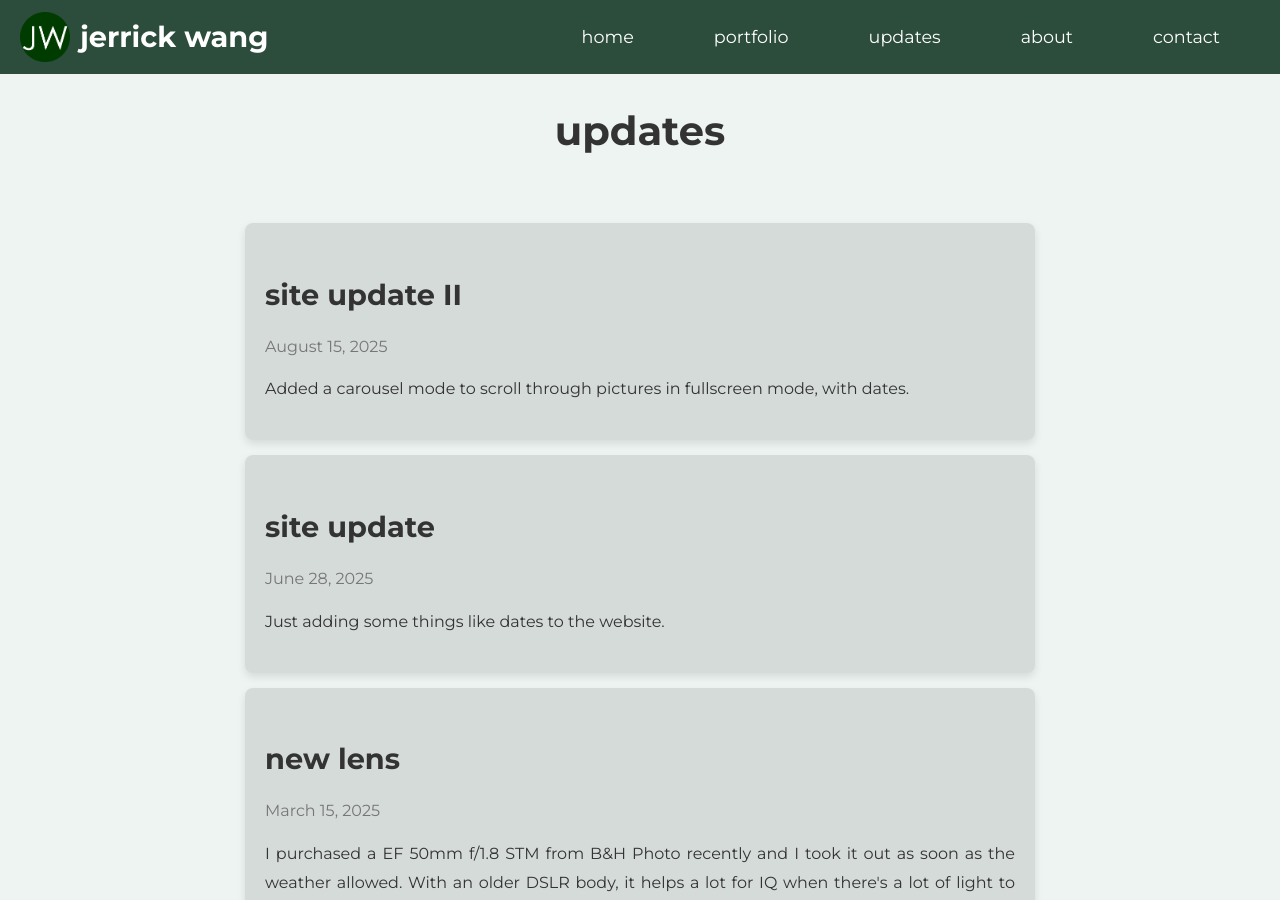
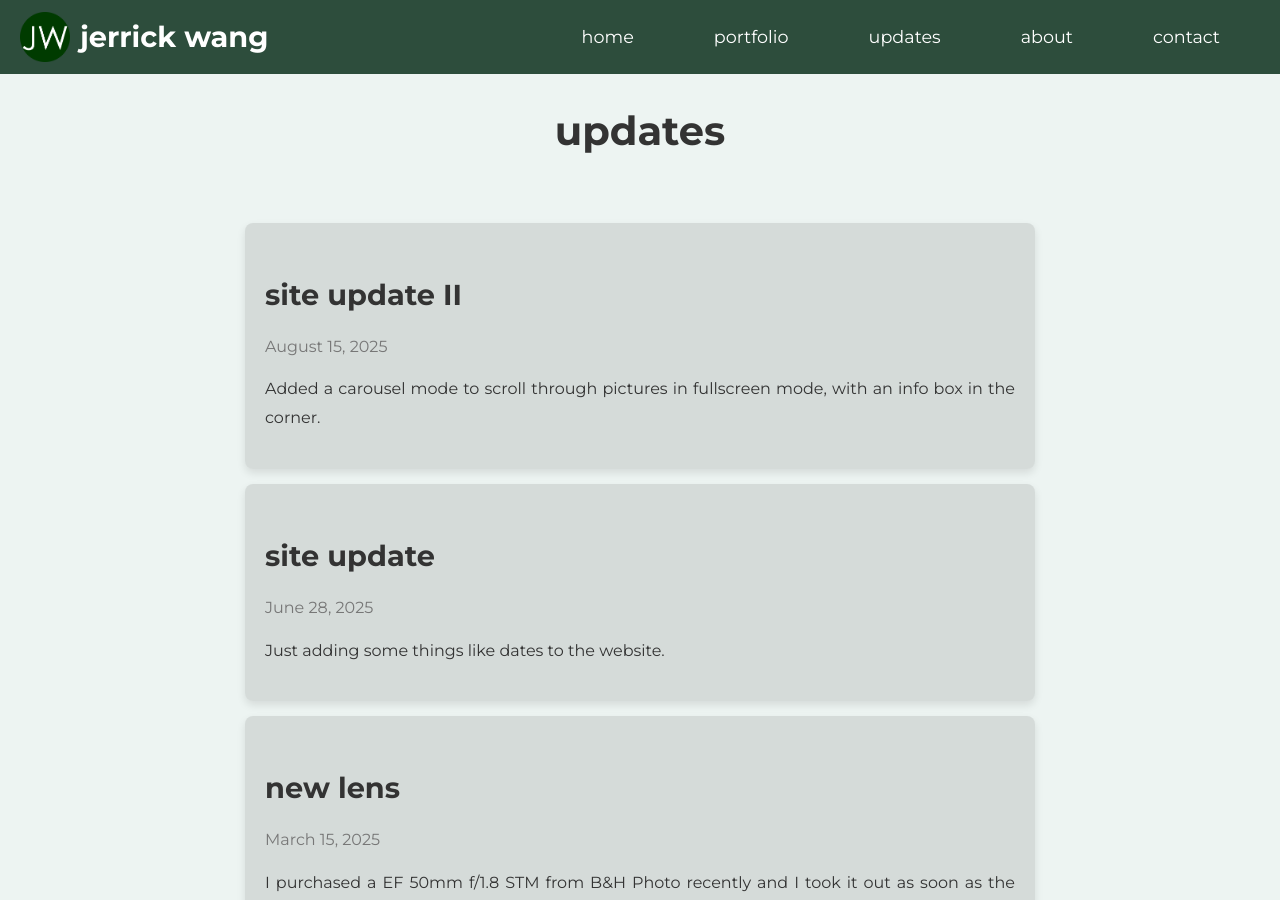
Before and after one commit to jerrickwang/jerrickwang.github.io, a Jekyll site: the page built from updates.md, in a window 1280 px wide and 900 px high. Built offline with Jekyll 4.4.1, drawn with Linux system fonts in a browser that asks for light colours.

Commit message:
Update updates.md

```diff
--- a/updates.md
+++ b/updates.md
@@ -8,7 +8,7 @@ permalink: /updates/
     <p class="post-title">site update II</p>
     <p class="post-date">August 15, 2025</p>
     <div class="post-body">
-      <p>Added a carousel mode to scroll through pictures in fullscreen mode, with dates.</p>
+      <p>Added a carousel mode to scroll through pictures in fullscreen mode, with an info box in the corner.</p>
     </div>
   </article>
 </div>
```
